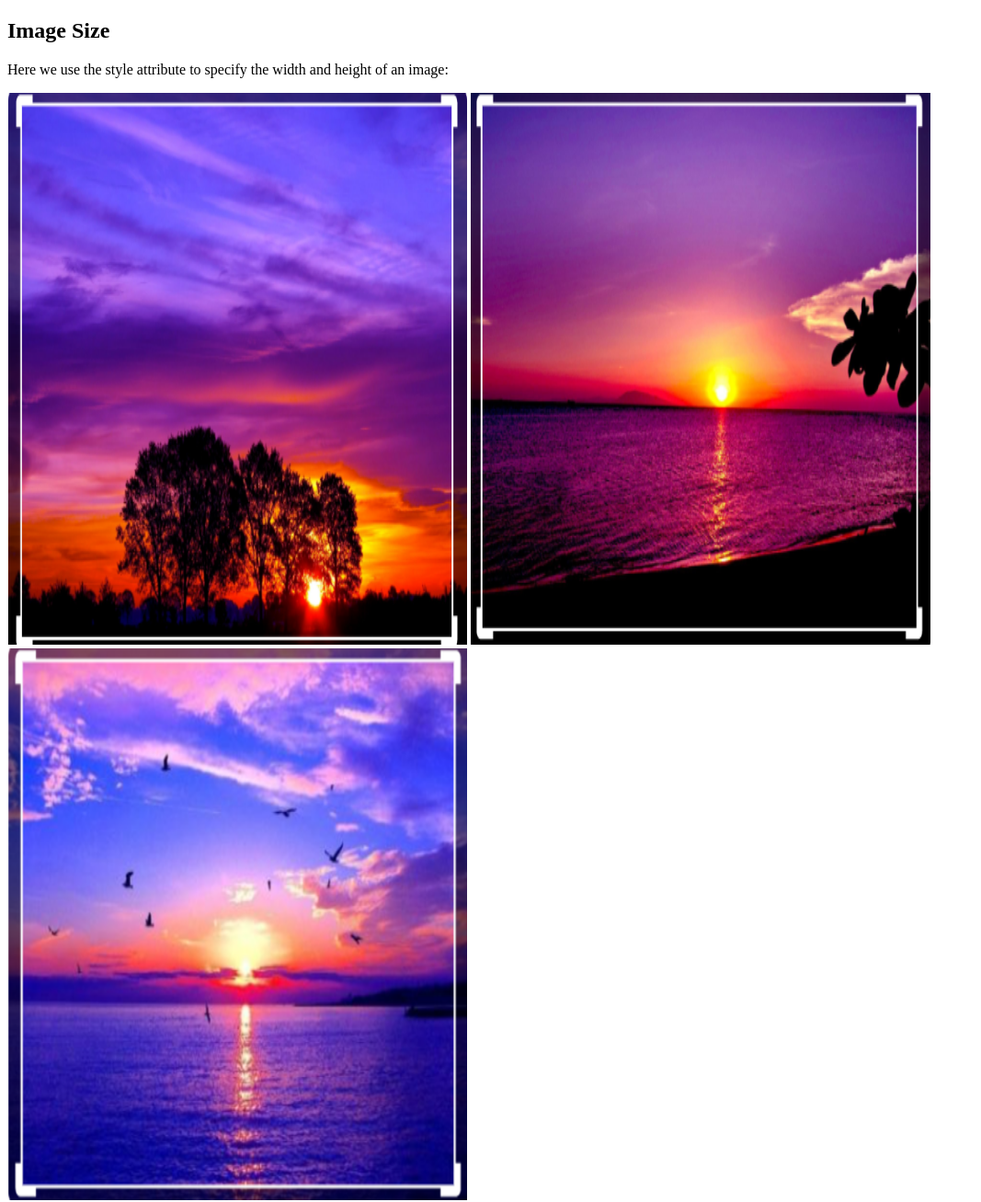
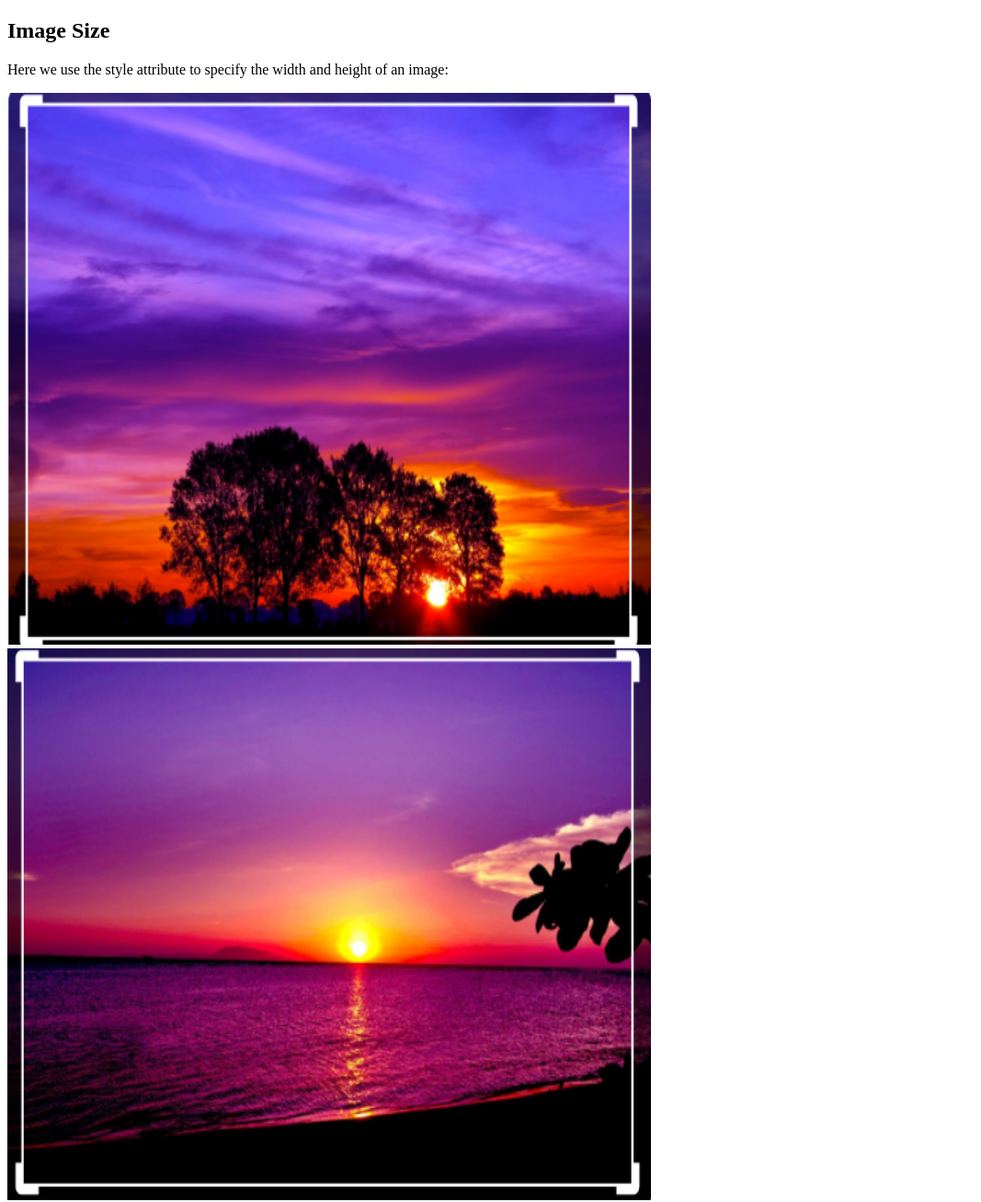
Before and after one commit to lp890686/Web, a plain HTML site: page index.html in a window 1280 px wide. Shown: the top 1307 px of the page at 92% size, without its empty margins (0-1067 px from the left). Drawn offline with Linux system fonts and the light colour scheme.

Commit message:
Update index.html

```diff
--- a/index.html
+++ b/index.html
@@ -6,9 +6,9 @@
 
 <p>Here we use the style attribute to specify the width and height of an image:</p>
 
-<img src="Picture1.png" style="width:500px;height:600px;">
-<img src="Picture2.png" style="width:500px;height:600px;">
-<img src="Picture3.png" style="width:500px;height:600px;">
+<img src="Picture1.png" style="width:700px;height:600px;">
+<img src="Picture2.png" style="width:700px;height:600px;">
+<img src="Picture3.png" style="width:700px;height:600px;">
 
 </body>
 </html>
```
